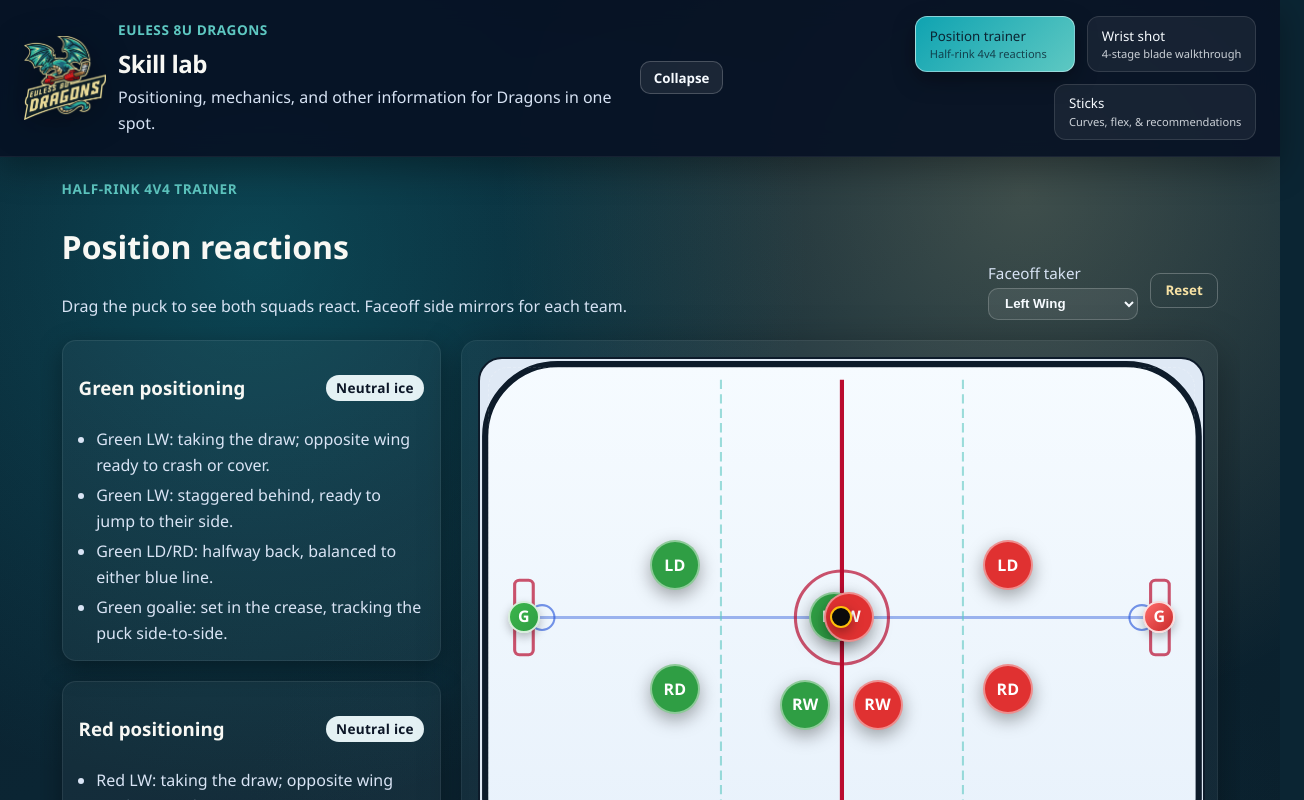
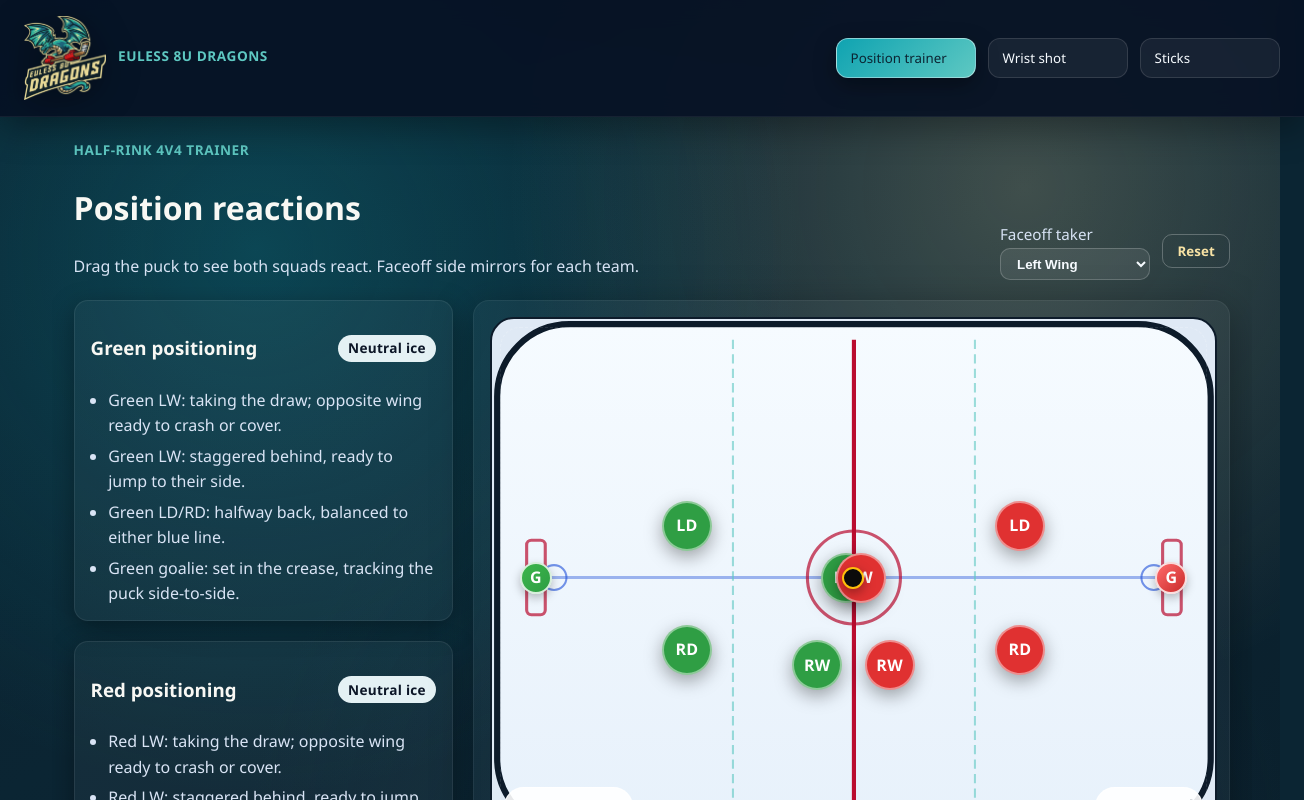
Before and after one commit to mhmoore12/hockey-position-trainer, a React (Vite) app: page / in a window 1280 px wide. Before the commit this address led to /#trainer. Shown: the top 800 px of the page, 1304 px wide, since content can reach past the window. Built offline with nearby package versions, Linux system fonts and the light colour scheme.

Commit message:
check in before trying to add stick

```diff
--- a/src/App.css
+++ b/src/App.css
@@ -13,6 +13,8 @@
   justify-content: space-between;
   gap: 1rem;
   padding: 1rem 1.5rem;
+  width: min(100%, 100vw - 24px);
+  margin: 0 auto;
   background: rgba(7, 18, 36, 0.92);
   border-bottom: 1px solid rgba(255, 255, 255, 0.06);
   box-shadow: 0 12px 32px rgba(0, 0, 0, 0.32);
@@ -45,7 +47,9 @@
   display: flex;
   gap: 0.75rem;
   flex-wrap: wrap;
-  justify-content: flex-end;
+  justify-content: flex-start;
+  width: auto;
+  min-width: 0;
 }
 
 .nav-actions {
@@ -77,13 +81,14 @@
   border: 1px solid rgba(255, 255, 255, 0.12);
   border-radius: 12px;
   padding: 0.6rem 0.85rem;
-  min-width: 160px;
+  min-width: 140px;
   text-align: left;
   display: flex;
   flex-direction: column;
   gap: 0.1rem;
   cursor: pointer;
   transition: all 0.18s ease;
+  width: auto;
 }
 
 .nav-button small {
@@ -106,6 +111,8 @@
 .page-wrapper {
   flex: 1;
   padding: 0 1.5rem 2rem;
+  width: min(100%, 100vw - 24px);
+  margin: 0 auto;
 }
 
 .page {
@@ -115,7 +122,7 @@
   padding: 1.35rem;
   max-width: 1200px;
   margin: 0 auto;
-  width: 100%;
+  width: min(100%, 100vw - 24px);
   box-sizing: border-box;
   overflow-x: hidden;
   overflow-wrap: anywhere;
@@ -476,11 +483,14 @@ input[type="range"] {
   display: grid;
   grid-template-columns: minmax(260px, 1fr) minmax(0, 2fr);
   grid-template-areas:
-    "video hero"
+    "video video"
+    "hero hero"
     "info graphic";
   column-gap: 3.5rem;
   row-gap: 1rem;
   align-items: stretch;
+  width: 100%;
+  box-sizing: border-box;
 }
 
 .curves-page .wrist-layout {
@@ -530,7 +540,6 @@ input[type="range"] {
   border-radius: 16px;
   padding: 1rem 1.25rem;
   box-shadow: 0 8px 26px var(--shadow);
-  width: 100%;
 }
 
 .video-embed {
@@ -736,6 +745,8 @@ input[type="range"] {
       "hero"
       "graphic"
       "info";
+    column-gap: 1rem;
+    row-gap: 1rem;
   }
 
   .shot-canvas {
--- a/src/App.tsx
+++ b/src/App.tsx
@@ -19,49 +19,45 @@ const nav = [
 
 function App() {
   const [page, setPage] = useState<PageKey>("trainer");
-  const [collapsed, setCollapsed] = useState(false);
+
+  const pathToPage = (path: string): PageKey => {
+    if (path.startsWith("/wrist")) return "wrist";
+    if (path.startsWith("/sticks")) return "sticks";
+    return "trainer";
+  };
+
+  const pageToPath = (p: PageKey) => {
+    if (p === "wrist") return "/wrist";
+    if (p === "sticks") return "/sticks";
+    return "/";
+  };
 
   useEffect(() => {
-    const applyHash = () => {
-      const hash = window.location.hash.replace("#", "");
-      if (hash === "wrist" || hash === "trainer" || hash === "sticks") {
-        setPage(hash);
-      }
+    const applyPath = () => {
+      const current = pathToPage(window.location.pathname);
+      setPage(current);
     };
-    applyHash();
-    window.addEventListener("hashchange", applyHash);
-    return () => window.removeEventListener("hashchange", applyHash);
+    applyPath();
+    window.addEventListener("popstate", applyPath);
+    return () => window.removeEventListener("popstate", applyPath);
   }, []);
 
   useEffect(() => {
-    if (window.location.hash.replace("#", "") !== page) {
-      window.location.hash = page;
+    const desired = pageToPath(page);
+    if (window.location.pathname !== desired) {
+      window.history.pushState({}, "", desired);
     }
   }, [page]);
 
   return (
     <div className="app-shell">
-      <header className={`top-nav ${collapsed ? "top-nav-collapsed" : ""}`}>
+      <header className="top-nav">
         <div className="brand">
           <img src={dragonLogo} alt="Euless 8U Dragons" className="logo-mark" />
           <div>
             <p className="eyebrow">Euless 8U Dragons</p>
-            <h2 className="brand-title">Skill lab</h2>
-            <p className="brand-subline">
-              Positioning, mechanics, and other information for Dragons in one
-              spot.
-            </p>
           </div>
         </div>
-        <div className="nav-actions">
-          <button
-            className="nav-toggle"
-            onClick={() => setCollapsed((c) => !c)}
-            aria-label={collapsed ? "Expand navigation" : "Collapse navigation"}
-          >
-            {collapsed ? "Expand" : "Collapse"}
-          </button>
-          {!collapsed && (
         <nav className="nav-buttons">
           {nav.map((item) => (
             <button
@@ -72,12 +68,9 @@ function App() {
               onClick={() => setPage(item.key)}
             >
               <span>{item.label}</span>
-                  <small>{item.hint}</small>
             </button>
           ))}
         </nav>
-          )}
-        </div>
       </header>
 
       <main className="page-wrapper">
--- a/src/pages/WristShot.tsx
+++ b/src/pages/WristShot.tsx
@@ -18,6 +18,7 @@ type Pose = {
   lateral: number;
   puckTravel: number;
   puckLift: number;
+  puckPitch: number;
 };
 
 type ShotStage = {
@@ -58,6 +59,7 @@ const shotStages: ShotStage[] = [
       lateral: -0.1,
       puckTravel: 0.3,
       puckLift: -0.05,
+      puckPitch: 0,
     },
   },
   {
@@ -77,6 +79,7 @@ const shotStages: ShotStage[] = [
       lateral: -0.06,
       puckTravel: 0.25,
       puckLift: -0.1,
+      puckPitch: 0,
     },
   },
   {
@@ -97,6 +100,7 @@ const shotStages: ShotStage[] = [
       lateral: 0,
       puckTravel: 0.35,
       puckLift: -0.1,
+      puckPitch: 0,
     },
   },
   {
@@ -119,6 +123,7 @@ const shotStages: ShotStage[] = [
       lateral: -0.3,
       puckTravel: 0.3,
       puckLift: 0.08,
+      puckPitch: degToRad(60),
     },
   },
   {
@@ -138,6 +143,7 @@ const shotStages: ShotStage[] = [
       lateral: -0.8,
       puckTravel: 0.85,
       puckLift: 0.3,
+      puckPitch: degToRad(60),
     },
   },
 ];
@@ -638,6 +644,7 @@ const WristShot = () => {
       let yaw: number;
       let roll: number;
       let lateral: number;
+      let puckPitch: number;
       const baseBlend = (key: keyof Pose) => lerp(a[key], b[key], subT);
 
       if (subT <= k1) {
@@ -646,23 +653,27 @@ const WristShot = () => {
         yaw = lerp(a.yaw, degToRad(-10), local);
         roll = lerp(a.yaw, degToRad(0), local);
         lateral = lerp(a.lateral, 0.3, local);
+        puckPitch = lerp(a.pitch, degToRad(0), local);
       } else if (subT <= k2) {
         const local = (subT - k1) / (k2 - k1);
         pitch = lerp(degToRad(110), degToRad(70), local); // begin snap up
         yaw = lerp(degToRad(-10), degToRad(10), local);
         roll = lerp(degToRad(0), degToRad(15), local);
+        puckPitch = lerp(degToRad(0), degToRad(0), local);
         lateral = lerp(0.3, -2, local);
       } else if (subT <= k3) {
         const local = (subT - k2) / (k3 - k2);
         pitch = lerp(degToRad(70), degToRad(20), local);
         yaw = lerp(degToRad(10), degToRad(30), local);
         roll = lerp(degToRad(15), degToRad(20), local);
+        puckPitch = lerp(degToRad(0), degToRad(0), local);
         lateral = lerp(0.3, 0.3, local);
       } else {
         const local = (subT - k3) / (1 - k3);
         pitch = lerp(degToRad(20), degToRad(20), local);
         yaw = lerp(degToRad(20), degToRad(20), local);
         roll = lerp(degToRad(30), degToRad(60), local);
+        puckPitch = lerp(degToRad(0), degToRad(0), local);
         lateral = lerp(0.3, 0.3, local);
       }
 
@@ -690,6 +701,7 @@ const WristShot = () => {
         lateral: lateral,
         puckTravel,
         puckLift,
+        puckPitch,
       };
       return pose;
     }
@@ -704,6 +716,7 @@ const WristShot = () => {
       lateral: lerp(a.lateral, b.lateral, t),
       puckTravel: lerp(a.puckTravel, b.puckTravel, t),
       puckLift: lerp(a.puckLift, b.puckLift, t),
+      puckPitch: lerp(a.puckPitch, b.puckPitch, t),
     };
   }, []);
 
@@ -785,11 +798,12 @@ const WristShot = () => {
     );
 
     const pose = poseForValue(stageValue);
-    const puckModel = translate(identity(), [
+    let puckModel = translate(identity(), [
       pose.offset + pose.puckTravel,
       pose.lift + pose.puckLift,
       0,
     ]);
+    puckModel = rotateZ(puckModel, pose.puckPitch / 4);
     const puckOutline = scale(puckModel, [1.08, 1.08, 1.08]);
     gl.enable(gl.CULL_FACE);
     gl.depthMask(false);
```
Lines whose indentation alone changed are shown as unchanged.
